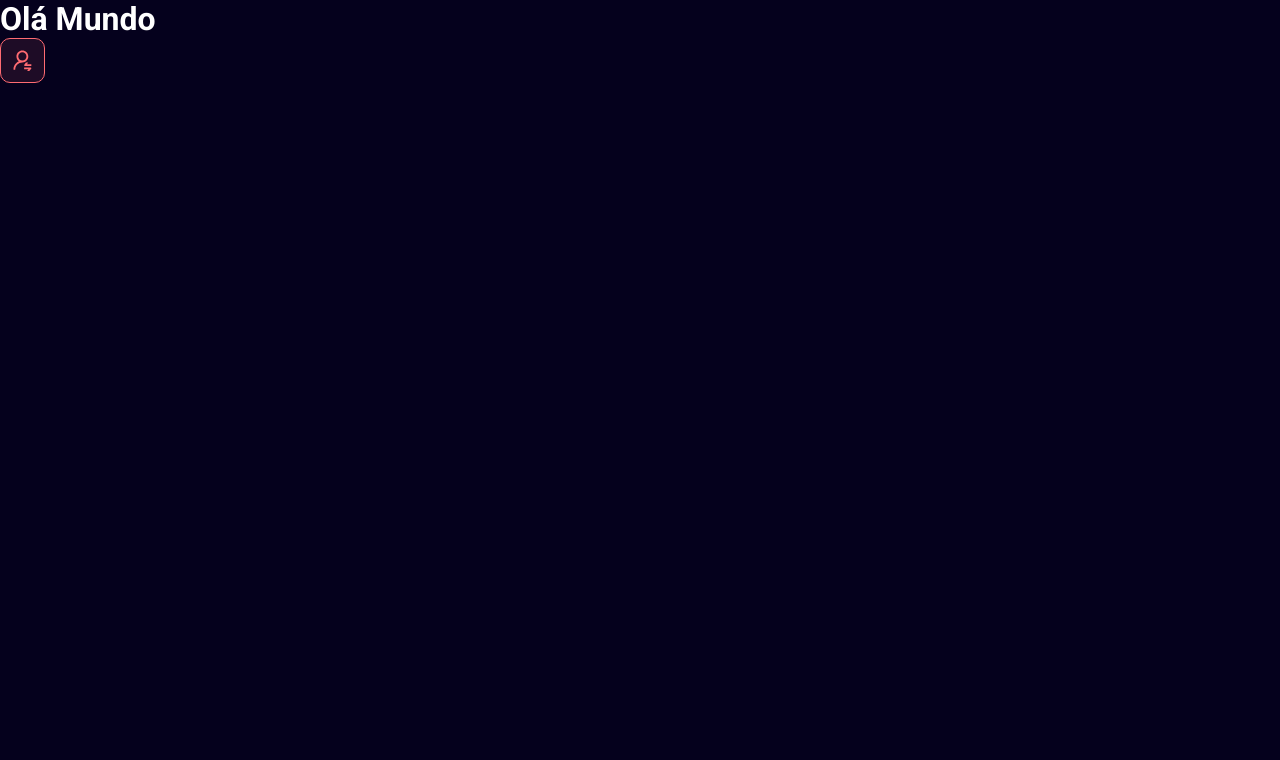
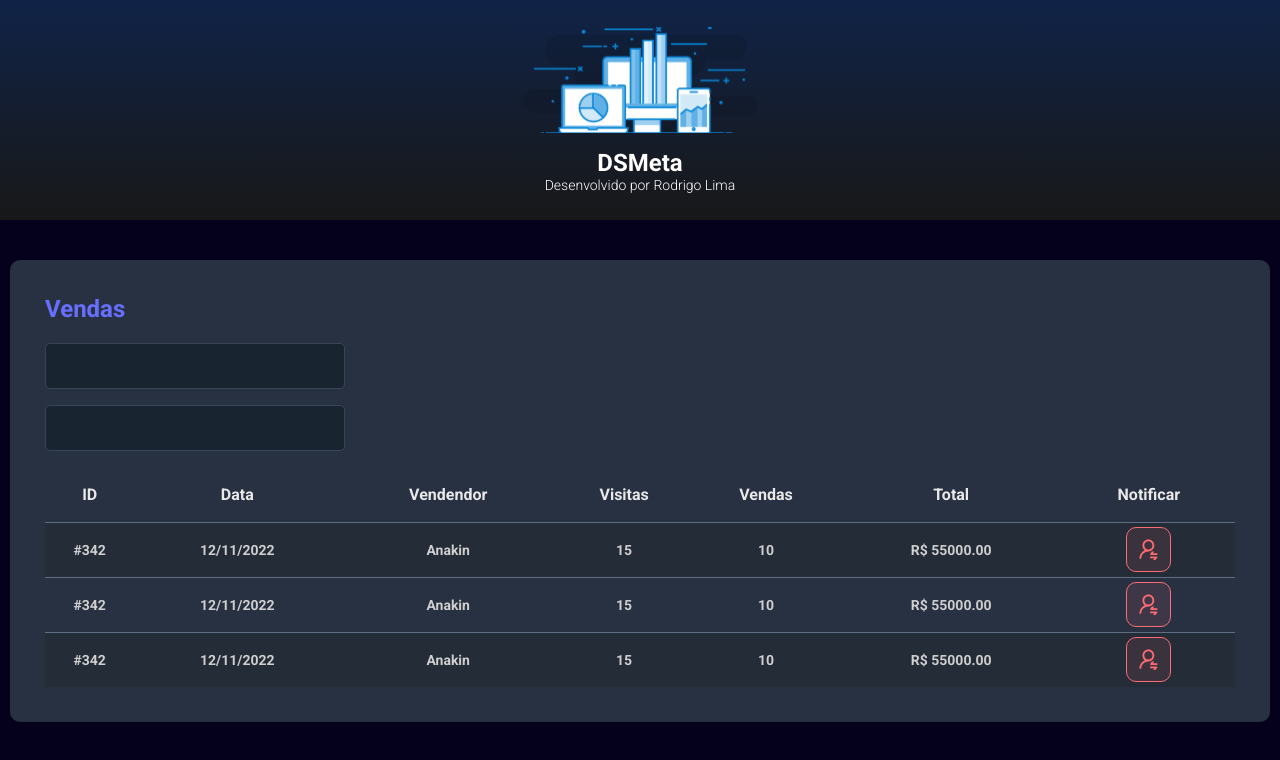
Before and after one commit to RodrigoLima890/DSMeta, a React (Vite) app in the folder frontend/: page / in a window 1280 px wide. Shown: the top 760 px of the page. Built offline with nearby package versions, Linux system fonts and the light colour scheme.

Commit message:
Other Components

```diff
--- a/frontend/src/App.tsx
+++ b/frontend/src/App.tsx
@@ -1,10 +1,17 @@
-import NotificationButton from "./componets/notificationButton"
+import Header from "./componets/Header"
+import SalesCard from "./componets/SalesCard"
 
 function App() {
   return(
     <>
-      <h1>Olá Mundo</h1>
-      <NotificationButton/>
+      <Header/>
+      <main>
+        <section id="seles">
+            <div className="dsmeta-container"/>
+              <SalesCard/>
+            <div/>
+        </section>
+      </main>
     </>
   )
 }
--- /dev/null
+++ b/frontend/src/componets/Header/index.tsx
@@ -0,0 +1,17 @@
+import logo from '../../assets/img/logo.svg'
+import './style.css'
+function Header() {
+    return(
+    <>
+    <header>
+        <div className="dsmeta-logo-container">
+            <img src={logo} alt="logo DSMeta"/>
+            <h1>DSMeta</h1>
+            <p>Desenvolvido por <a href="#">Rodrigo Lima</a></p>
+        </div>
+    </header>
+    </>
+    )
+  }
+
+  export default Header
--- /dev/null
+++ b/frontend/src/componets/Header/style.css
@@ -0,0 +1,28 @@
+header {
+    background: linear-gradient(180deg, #102347 0%, #181818 100%);
+    height: 220px;
+    display: flex;
+    align-items: center;
+    justify-content: center;
+}
+
+.dsmeta-logo-container {
+    display: flex;
+    flex-direction: column;
+    align-items: center;
+
+}
+
+.dsmeta-logo-container img {
+    width: 235px;
+}
+
+.dsmeta-logo-container h1 {
+    margin-top: 15px;
+    font-size: 24px;
+}
+
+.dsmeta-logo-container p {
+    font-size: 14px;
+    font-weight: 300;
+}
--- /dev/null
+++ b/frontend/src/componets/SalesCard/index.tsx
@@ -0,0 +1,78 @@
+import NotificationButton from '../notificationButton'
+import './style.css'
+function SalesCard() {
+    return(
+        <div className="dsmeta-card">
+            <h3 className="dsmeta-sales-title">Vendas</h3>
+            <div>
+                <div className="dsmeta-form-control-container">
+                    <input className="dsmeta-form-control" type="text"/>
+                </div>
+            <div className="dsmeta-form-control-container">
+                <input className="dsmeta-form-control" type="text"/>
+            </div>
+        </div>
+
+        <div>
+            <table className="dsmeta-sales-table">
+                <thead>
+                    <tr>
+                        <th className="show992">ID</th>
+                        <th className="show576">Data</th>
+                        <th>Vendendor</th>
+                        <th className="show992">Visitas</th>
+                        <th className="show992">Vendas</th>
+                        <th>Total</th>
+                        <th>Notificar</th>
+
+                    </tr>
+                </thead>
+                <tbody>
+                    <tr>
+                        <th className="show992">#342</th>
+                        <th className="show576">12/11/2022</th>
+                        <th>Anakin</th>
+                        <th className="show992">15</th>
+                        <th className="show992">10</th>
+                        <th>R$ 55000.00</th>
+                        <th>
+                            <div className="dsmeta-red-btn-container">
+                                <NotificationButton/>
+                            </div>
+                        </th>
+                    </tr>
+
+                    <tr>
+                        <th className="show992">#342</th>
+                        <th className="show576">12/11/2022</th>
+                        <th>Anakin</th>
+                        <th className="show992">15</th>
+                        <th className="show992">10</th>
+                        <th>R$ 55000.00</th>
+                        <th>
+                            <div className="dsmeta-red-btn-container">
+                                <NotificationButton/>
+                            </div>
+                        </th>
+                    </tr>
+                    <tr>
+                        <th className="show992">#342</th>
+                        <th className="show576">12/11/2022</th>
+                        <th>Anakin</th>
+                        <th className="show992">15</th>
+                        <th className="show992">10</th>
+                        <th>R$ 55000.00</th>
+                        <th>
+                            <div className="dsmeta-red-btn-container">
+                                <NotificationButton/>
+                            </div>
+                        </th>
+                    </tr>
+                </tbody>
+            </table>
+        </div>
+    </div>
+    )
+}
+
+export default SalesCard
--- /dev/null
+++ b/frontend/src/componets/SalesCard/style.css
@@ -0,0 +1,97 @@
+.dsmeta-card {
+    background-color: #283142;
+    border-radius: 10px;
+    padding: 30px 10px;
+}
+
+.dsmeta-sales-title {
+    color: #676fff;
+    font-size: 24px;
+    margin-bottom: 20px;
+}
+
+.dsmeta-form-control {
+    width: 100%;
+    height: 46px;
+    background-color: #182531;
+    border: 1px solid #384459;
+    border-radius: 5px;
+    color: #9aaabe;
+    padding: 0 20px;
+    font-size: 18px;
+}
+
+.dsmeta-form-control-container {
+    margin-bottom: 16px;
+    max-width: 300px;
+}
+
+.dsmeta-sales-table {
+    width: 100%;
+    border-spacing: 0;
+    border-collapse: collapse;
+}
+
+.dsmeta-sales-table thead {
+    height: 55px;
+    font-size: 16px;
+    color: #e9e9e9;
+    font-weight: 700;
+}
+
+.dsmeta-sales-table tbody {
+    font-size: 14px;
+    font-weight: 400;
+    color: #cfcfcf;
+    text-align: center;
+}
+
+.dsmeta-sales-table tbody tr {
+    height: 74px;
+    border-top: 1px solid #5f6e82;
+}
+
+.dsmeta-sales-table tbody tr:hover>th {
+    background-color: #384459;
+}
+
+.dsmeta-sales-table tbody tr:nth-child(odd) {
+    background-color: #242c38;
+}
+
+.dsmeta-red-btn-container {
+    display: flex;
+    justify-content: center;
+}
+
+.show123 {
+    display: none;
+}
+
+.show992 {
+    display: none;
+}
+
+@media(min-width: 576px) {
+    .show123 {
+        display: table-cell;
+    }
+
+    .dsmeta-card {
+        padding: 35px;
+    }
+
+    .dsmeta-sales-table tbody tr {
+        height: 55px;
+    }
+
+    .dsmeta-sales-table tbody {
+        font-style: 18px;
+    }
+}
+
+@media(min-width: 992px) {
+    .show992 {
+        display: table-cell;
+    }
+}
--- a/frontend/src/componets/NotificationButton.tsx
+++ b/frontend/src/componets/notificationButton/index.tsx
@@ -1,4 +1,4 @@
-import icon from '../assets/img/notification-icon.svg'
+import icon from '../../assets/img/notification-icon.svg'
 import './style.css'
 function NotificationButton() {
   return(
--- a/frontend/src/index.css
+++ b/frontend/src/index.css
@@ -1,15 +1,30 @@
 @import url('https://fonts.googleapis.com/css2?family=Roboto:wght@300;400;700&display=swap');
-*{
+
+* {
     font-family: 'Roboto', sans-serif;
     box-sizing: border-box;
     margin: 0;
     padding: 0;
 }
-body{
+
+body {
     color: #fff;
-    background-color:#05011d;
+    background-color: #05011d;
 }
-a, a:hover, a:visited{
+
+a,
+a:hover,
+a:visited {
     color: unset;
     text-decoration: none;
 }
+
+.dsmeta-container {
+    width: 100%;
+    max-width: 900px;
+    margin: 0 auto;
+}
+
+#seles {
+    padding: 40px 10px;
+}
```
Also changed, not shown: frontend/src/componets/notificationButton/style.css (renamed from frontend/src/componets/style.css).
